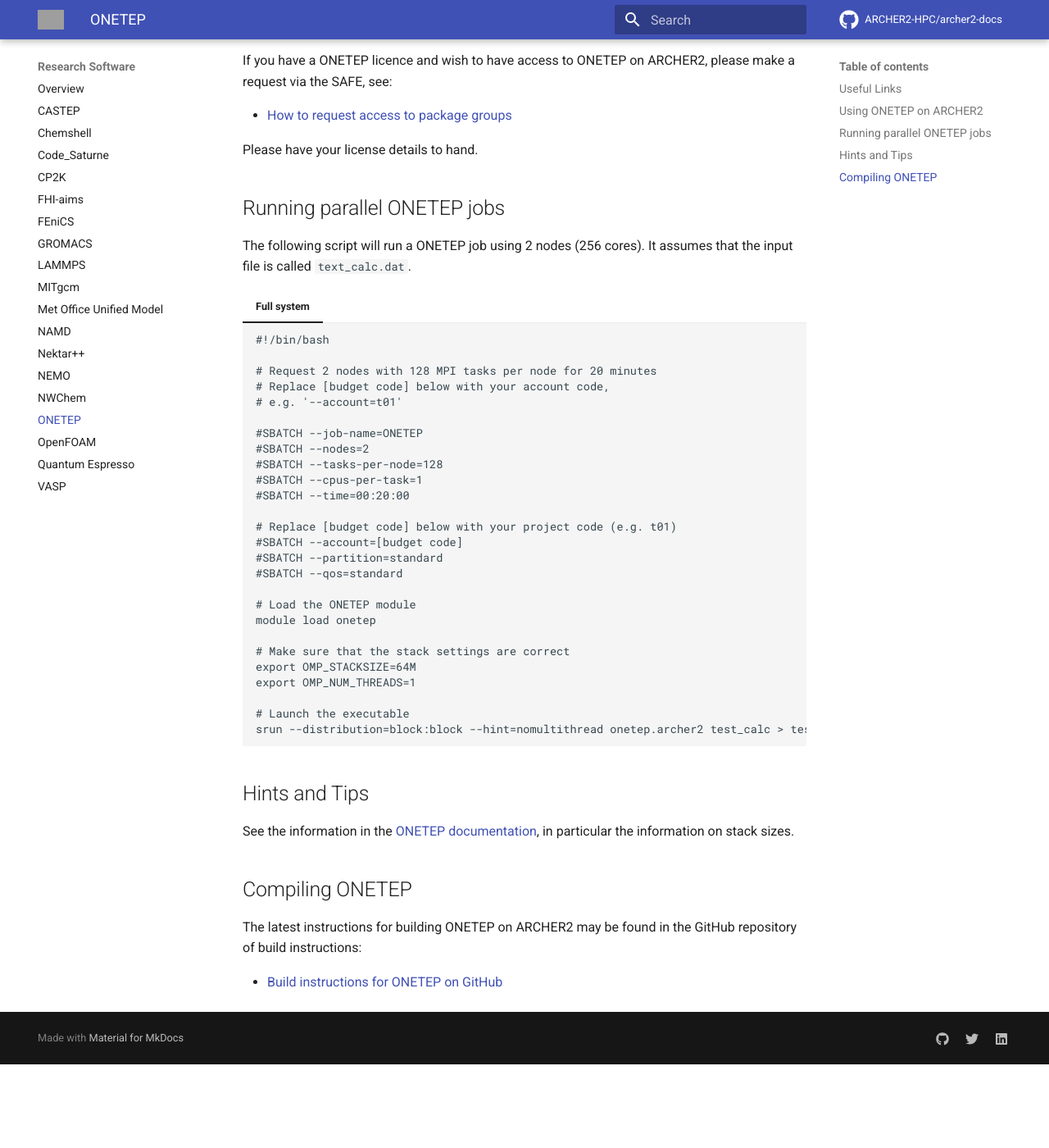
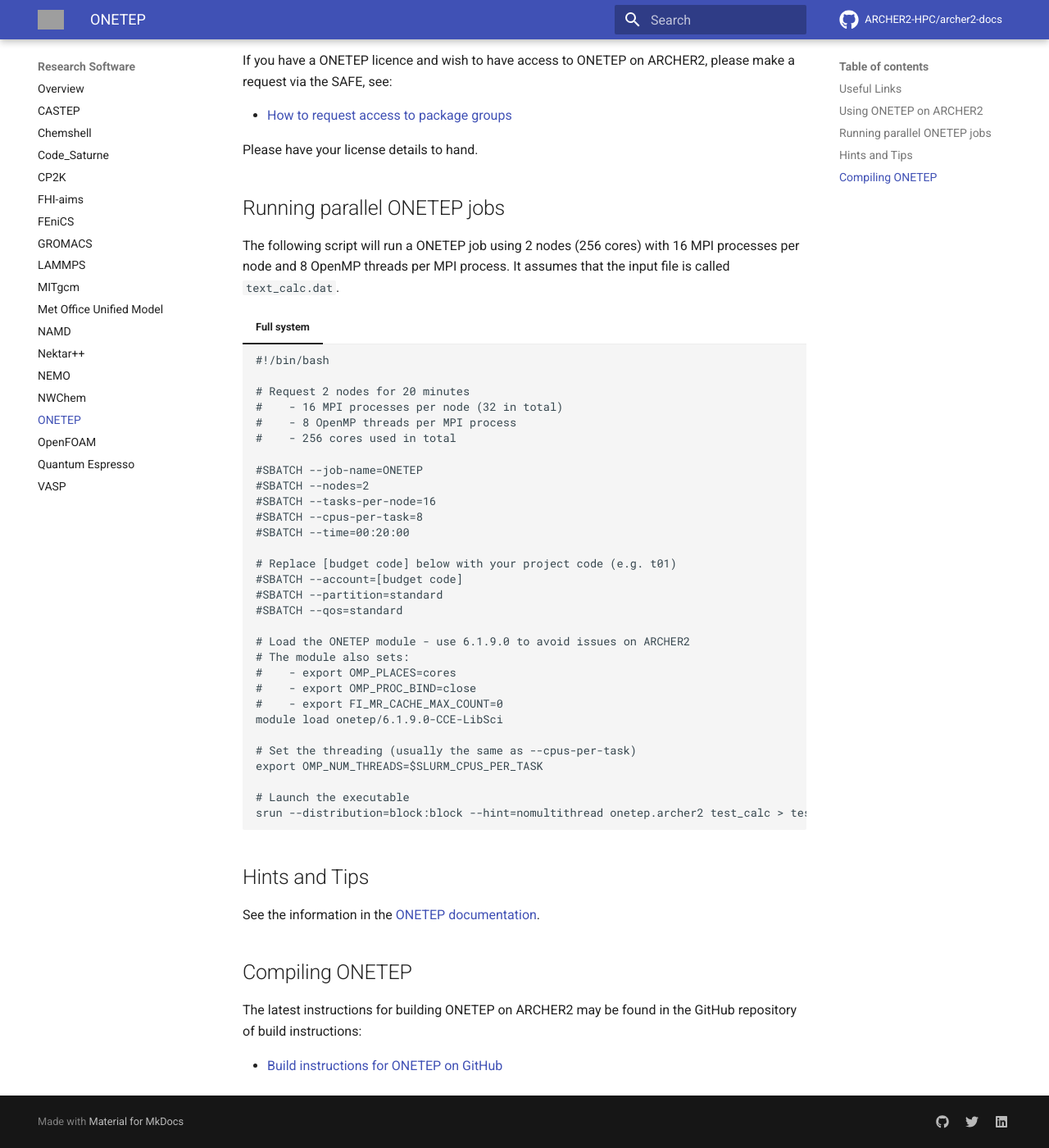
Before and after one commit to ARCHER2-HPC/archer2-docs, an MkDocs documentation site: the page built from docs/research-software/onetep/onetep.md, in a window 1280 px wide and 1400 px high, scrolled down 534 px. Shown: the whole window at 82% size. Built offline with MkDocs 1.6.1 and Material for MkDocs 9.7.7, drawn with Linux system fonts in a browser that asks for light colours; comment, search, counter and statistics services are not loaded; before the commit the page ends 1832 px from its top, so only the background shows below that; grey boxes are pictures that could not be loaded.

Commit message:
Adds notes on new version

````diff
--- a/docs/research-software/onetep/onetep.md
+++ b/docs/research-software/onetep/onetep.md
@@ -24,21 +24,23 @@
 
 ## Running parallel ONETEP jobs
 
-The following script will run a ONETEP job using 2 nodes (256 cores). It
+The following script will run a ONETEP job using 2 nodes (256 cores) with
+16 MPI processes per node and 8 OpenMP threads per MPI process. It
 assumes that the input file is called `text_calc.dat`.
 
 === "Full system"
     ```
     #!/bin/bash
 
-    # Request 2 nodes with 128 MPI tasks per node for 20 minutes
-    # Replace [budget code] below with your account code,
-    # e.g. '--account=t01'
+    # Request 2 nodes for 20 minutes
+    #    - 16 MPI processes per node (32 in total)
+    #    - 8 OpenMP threads per MPI process
+    #    - 256 cores used in total
 
     #SBATCH --job-name=ONETEP
     #SBATCH --nodes=2
-    #SBATCH --tasks-per-node=128
-    #SBATCH --cpus-per-task=1
+    #SBATCH --tasks-per-node=16
+    #SBATCH --cpus-per-task=8
     #SBATCH --time=00:20:00
 
     # Replace [budget code] below with your project code (e.g. t01)
@@ -46,12 +48,15 @@
     #SBATCH --partition=standard
     #SBATCH --qos=standard
 
-    # Load the ONETEP module
-    module load onetep
+    # Load the ONETEP module - use 6.1.9.0 to avoid issues on ARCHER2
+    # The module also sets:
+    #    - export OMP_PLACES=cores
+    #    - export OMP_PROC_BIND=close
+    #    - export FI_MR_CACHE_MAX_COUNT=0
+    module load onetep/6.1.9.0-CCE-LibSci
 
-    # Make sure that the stack settings are correct
-    export OMP_STACKSIZE=64M
-    export OMP_NUM_THREADS=1
+    # Set the threading (usually the same as --cpus-per-task)
+    export OMP_NUM_THREADS=$SLURM_CPUS_PER_TASK
 
     # Launch the executable
     srun --distribution=block:block --hint=nomultithread onetep.archer2 test_calc > test_calc.out
@@ -59,7 +64,7 @@
 
 ## Hints and Tips
 
-See the information in the [ONETEP documentation](https://www.onetep.org/Main/RunningONETEP), in particular the information on stack sizes.
+See the information in the [ONETEP documentation](https://www.onetep.org/Main/RunningONETEP).
 
 ## Compiling ONETEP
 
````
